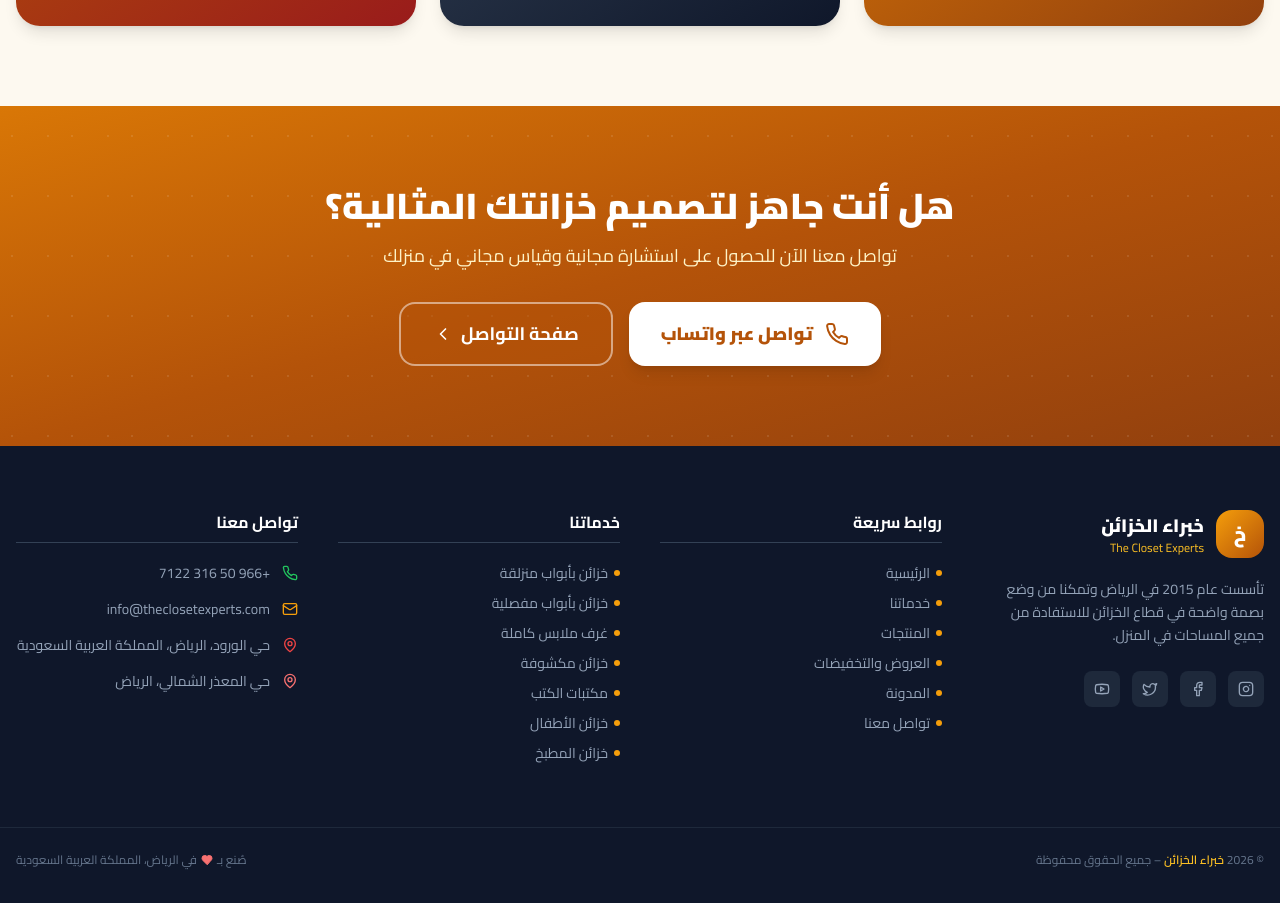
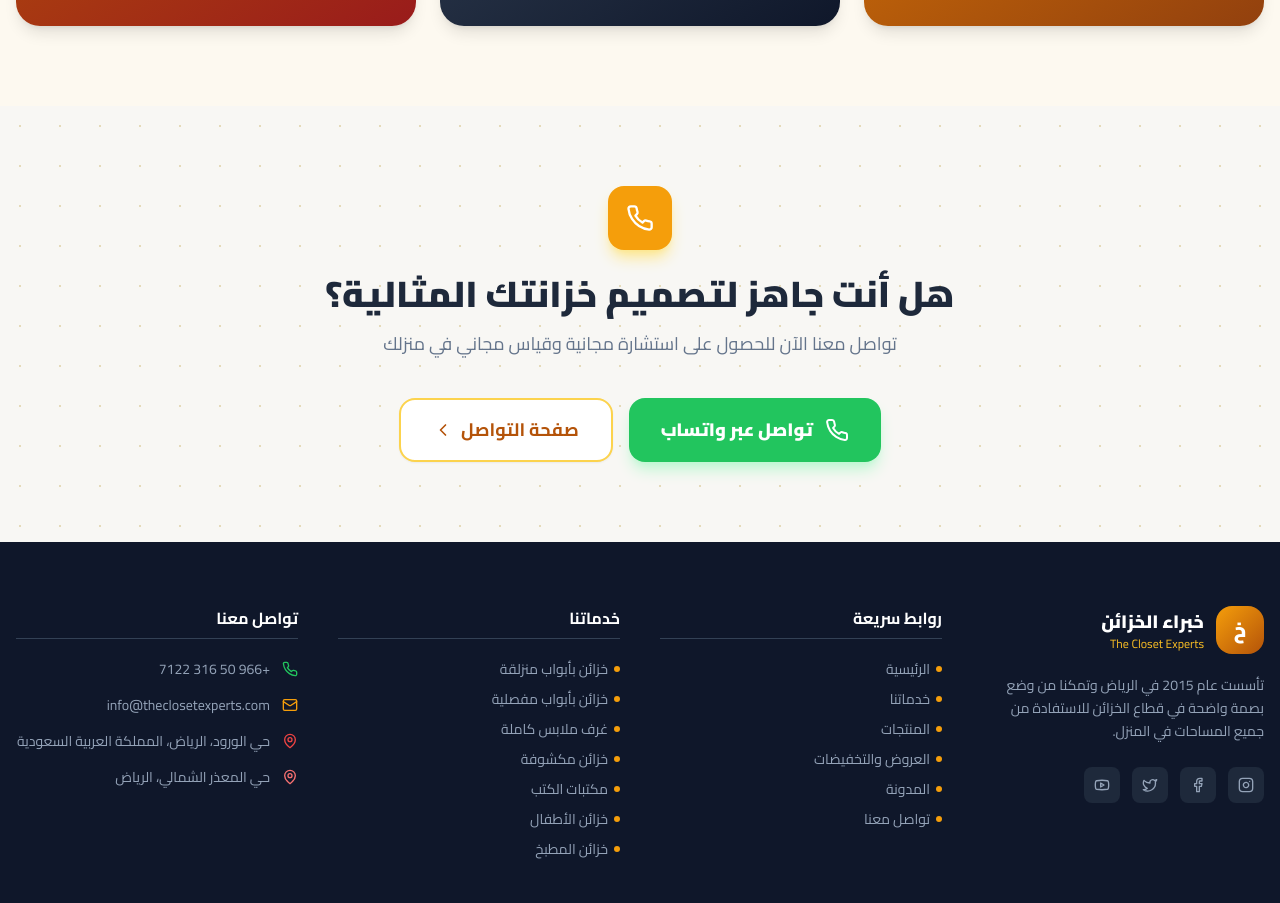
Before and after one commit to momar07/5aza2en-1, a React (Vite) app: page / in a window 1280 px wide. Shown: the part 3538-4441 px from the top of the page. Built offline with nearby package versions, Linux system fonts and the light colour scheme.

Commit message:
Initial commit

```diff
--- a/src/components/layout/Navbar.jsx
+++ b/src/components/layout/Navbar.jsx
@@ -20,7 +20,7 @@ export default function Navbar() {
   const location = useLocation();
 
   useEffect(() => {
-    const onScroll = () => setScrolled(window.scrollY > 30);
+    const onScroll = () => setScrolled(window.scrollY > 60);
     window.addEventListener("scroll", onScroll, { passive: true });
     return () => window.removeEventListener("scroll", onScroll);
   }, []);
@@ -37,9 +37,9 @@ export default function Navbar() {
       initial={{ y: -80 }}
       animate={{ y: 0 }}
       transition={{ duration: 0.5 }}
-      className={`fixed top-0 right-0 left-0 z-50 transition-all duration-300 ${
+      className={`fixed top-0 right-0 left-0 z-50 transition-colors duration-500 will-change-[background-color,box-shadow] ${
         scrolled
-          ? "bg-white/95 backdrop-blur-md shadow-lg border-b border-amber-100"
+          ? "bg-white/95 backdrop-blur-md shadow-md"
           : "bg-transparent"
       }`}
     >
--- a/src/pages/Home.jsx
+++ b/src/pages/Home.jsx
@@ -465,38 +465,45 @@ function AdsSection() {
 // ══════════════════════════════════════════════════════
 function CTASection() {
   return (
-    <section className="py-20 bg-gradient-to-br from-amber-600 via-amber-700 to-amber-800
-      text-white text-center relative overflow-hidden">
-      {/* زخرفة خلفية */}
-      <div className="absolute inset-0 opacity-10"
+    <section className="py-20 bg-[#f8f7f4] text-center relative overflow-hidden">
+      {/* زخرفة خلفية - نقاط ذهبية خفيفة */}
+      <div className="absolute inset-0 opacity-30"
         style={{
-          backgroundImage: "radial-gradient(circle at 20% 50%, #fff 1px, transparent 1px), radial-gradient(circle at 80% 50%, #fff 1px, transparent 1px)",
-          backgroundSize: "60px 60px"
+          backgroundImage: "radial-gradient(circle, #b8962e 1px, transparent 1px)",
+          backgroundSize: "40px 40px"
         }}
       />
       <div className="relative max-w-3xl mx-auto px-4">
         <motion.div initial={{ opacity: 0, y: 30 }} whileInView={{ opacity: 1, y: 0 }}
           viewport={{ once: true }} transition={{ duration: 0.6 }}
         >
-          <h2 className="text-4xl font-black mb-4">هل أنت جاهز لتصميم خزانتك المثالية؟</h2>
-          <p className="text-amber-100 text-lg mb-8">
+          {/* أيقونة زخرفية */}
+          <div className="inline-flex items-center justify-center w-16 h-16
+            bg-amber-500 rounded-2xl mb-6 shadow-lg shadow-amber-200">
+            <Phone className="w-7 h-7 text-white" />
+          </div>
+          <h2 className="text-4xl font-black mb-4 text-slate-800">
+            هل أنت جاهز لتصميم خزانتك المثالية؟
+          </h2>
+          <p className="text-slate-500 text-lg mb-10">
             تواصل معنا الآن للحصول على استشارة مجانية وقياس مجاني في منزلك
           </p>
           <div className="flex flex-col sm:flex-row gap-4 justify-center">
             <a href={waLink("أريد استشارة مجانية لتصميم خزانة ملابس")}
               target="_blank" rel="noopener noreferrer"
               className="flex items-center justify-center gap-3
-                bg-white text-amber-700 px-8 py-4 rounded-2xl
-                text-lg font-black hover:bg-amber-50 transition-all hover:scale-105
-                shadow-lg"
+                bg-green-500 hover:bg-green-600 text-white
+                px-8 py-4 rounded-2xl text-lg font-black
+                transition-all hover:scale-105 shadow-lg shadow-green-200"
             >
               <Phone className="w-6 h-6" /> تواصل عبر واتساب
             </a>
             <Link to="/contact"
               className="flex items-center justify-center gap-2
-                bg-amber-700/50 border-2 border-white/50 text-white
+                bg-white border-2 border-amber-300 text-amber-700
                 px-8 py-4 rounded-2xl text-lg font-bold
-                hover:bg-amber-700/70 transition-all hover:scale-105"
+                hover:bg-amber-50 hover:border-amber-400
+                transition-all hover:scale-105 shadow-sm"
             >
               صفحة التواصل <ChevronLeft className="w-5 h-5" />
             </Link>
```
